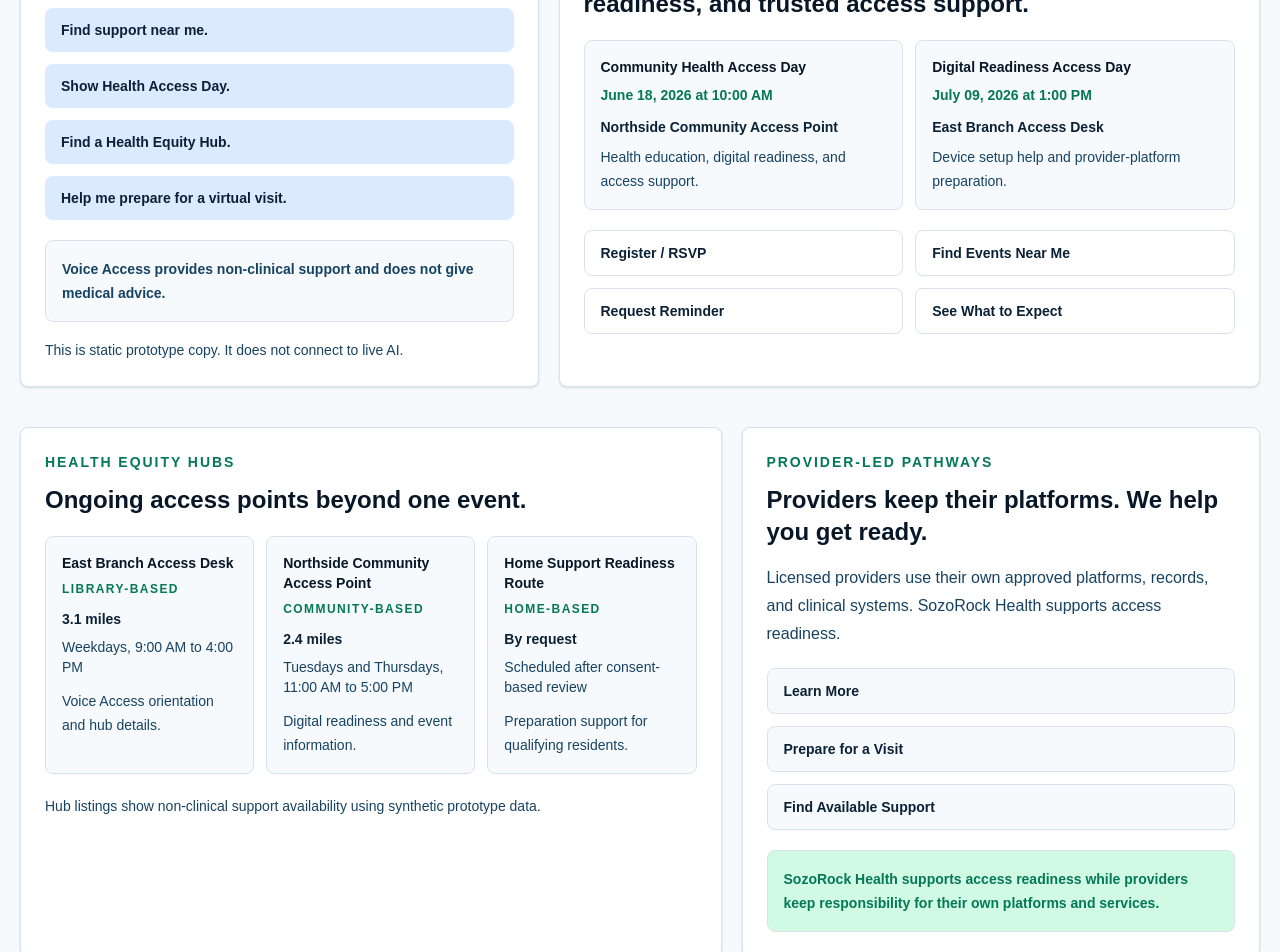
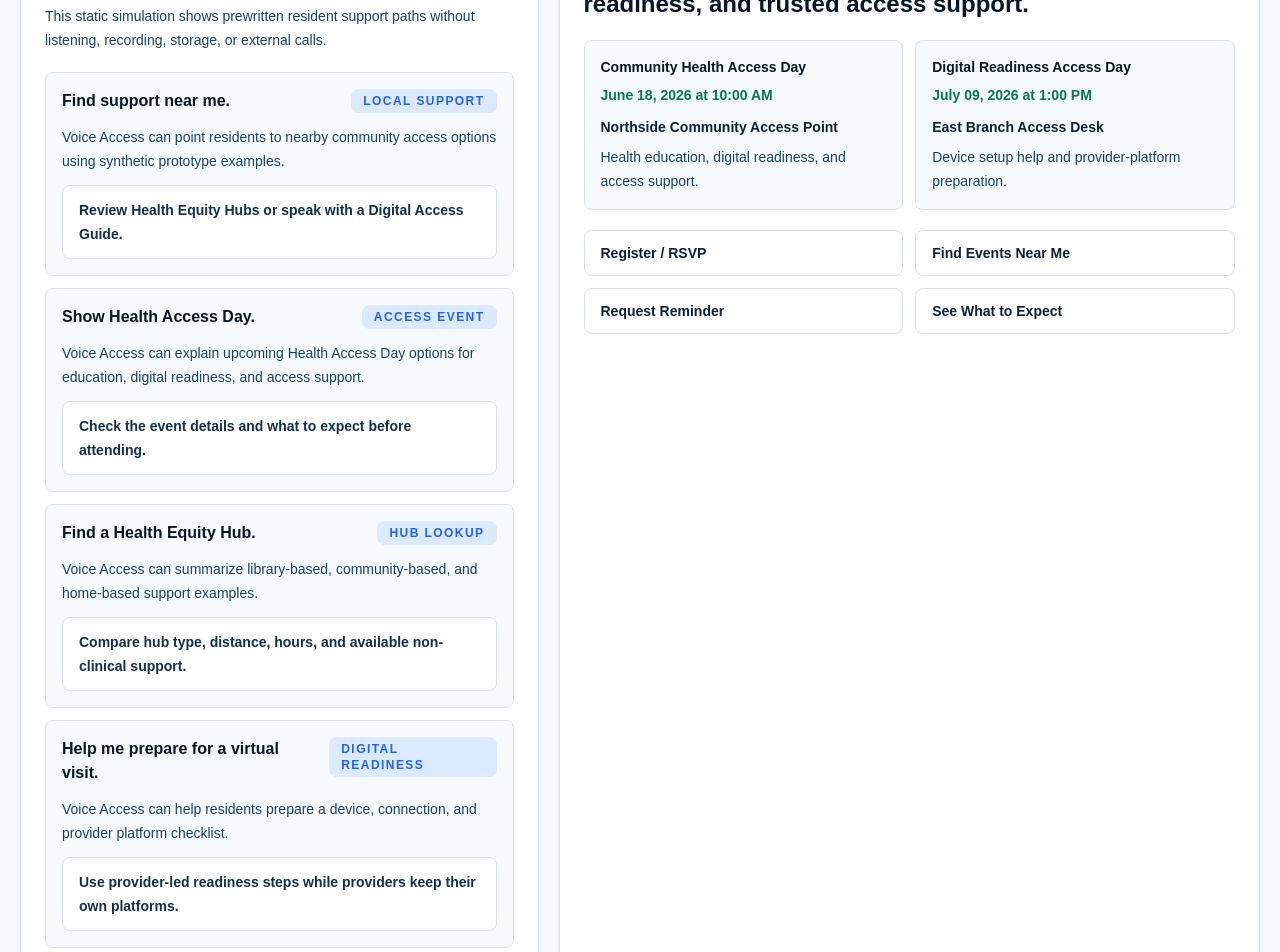
Before and after one commit to drolu-cmyk/health-sozorock, a Next.js app: page /resident in a window 1280 px wide. Shown: the part 880-1832 px from the top of the page. Built offline with nearby package versions, Linux system fonts and the light colour scheme.

Commit message:
feat: add voice access simulation

```diff
--- a/src/app/resident/page.tsx
+++ b/src/app/resident/page.tsx
@@ -7,8 +7,8 @@ import {
   providerPathwayActions,
   residentAccessActions,
   residentHubExamples,
-  voiceAccessPrompts,
 } from "@/lib/resident-data";
+import { voiceAccessSafetyCopy, voiceAccessSimulationItems } from "@/lib/voice-access-data";
 
 export default function ResidentPage() {
   return (
@@ -83,22 +83,40 @@ export default function ResidentPage() {
           <p className="text-sm font-bold uppercase tracking-[0.14em] text-signal-600">
             Voice Access
           </p>
-          <h2 className="mt-3 text-2xl font-bold text-foundation-950">Speak or tap to find local support.</h2>
-          <div className="mt-5 space-y-3">
-            {voiceAccessPrompts.map((prompt) => (
-              <div
-                className="rounded-lg bg-signal-100 px-4 py-3 text-sm font-semibold text-foundation-900"
-                key={prompt}
-              >
-                {prompt}
+          <h2 className="mt-3 text-2xl font-bold text-foundation-950">
+            Speak or tap to find local support.
+          </h2>
+          <p className="mt-4 text-sm leading-6 text-foundation-700">
+            This static simulation shows prewritten resident support paths without listening,
+            recording, storage, or external calls.
+          </p>
+          <div className="mt-5 grid gap-3">
+            {voiceAccessSimulationItems.map((item) => (
+              <div className="rounded-lg border border-line bg-surface p-4" key={item.prompt}>
+                <div className="flex flex-col gap-3 sm:flex-row sm:items-start sm:justify-between">
+                  <p className="text-base font-bold text-foundation-950">{item.prompt}</p>
+                  <span className="w-fit rounded-lg bg-signal-100 px-3 py-1 text-xs font-bold uppercase tracking-[0.12em] text-signal-600">
+                    {item.category}
+                  </span>
+                </div>
+                <p className="mt-3 text-sm leading-6 text-foundation-700">{item.response}</p>
+                <p className="mt-3 rounded-lg border border-line bg-white px-4 py-3 text-sm font-semibold leading-6 text-foundation-800">
+                  {item.nextStep}
+                </p>
               </div>
             ))}
           </div>
           <p className="mt-5 rounded-lg border border-line bg-surface p-4 text-sm font-semibold leading-6 text-foundation-700">
-            Voice Access provides non-clinical support and does not give medical advice.
+            {voiceAccessSafetyCopy.boundary}
+          </p>
+          <p className="mt-4 rounded-lg border border-line bg-warning-100 p-4 text-sm font-semibold leading-6 text-warning-600">
+            {voiceAccessSafetyCopy.review}
+          </p>
+          <p className="mt-4 rounded-lg border border-line bg-access-100 p-4 text-sm font-semibold leading-6 text-access-700">
+            {brand.trustBoundary}
           </p>
           <p className="mt-4 text-sm leading-6 text-foundation-700">
-            This is static prototype copy. It does not connect to live AI.
+            {voiceAccessSafetyCopy.staticMode}
           </p>
         </article>
 
--- /dev/null
+++ b/src/lib/voice-access-data.ts
@@ -0,0 +1,58 @@
+export type VoiceAccessCategory =
+  | "local support"
+  | "access event"
+  | "hub lookup"
+  | "digital readiness"
+  | "provider-led readiness";
+
+export type VoiceAccessSimulationItem = {
+  prompt: string;
+  category: VoiceAccessCategory;
+  response: string;
+  nextStep: string;
+};
+
+export const voiceAccessSafetyCopy = {
+  boundary: "Voice Access provides non-clinical support and does not give medical advice.",
+  review: "Human review is required before follow-up or operational action.",
+  staticMode:
+    "Static simulation only. No listening, recording, live AI, storage, or external calls.",
+} as const;
+
+export const voiceAccessSimulationItems: VoiceAccessSimulationItem[] = [
+  {
+    prompt: "Find support near me.",
+    category: "local support",
+    response:
+      "Voice Access can point residents to nearby community access options using synthetic prototype examples.",
+    nextStep: "Review Health Equity Hubs or speak with a Digital Access Guide.",
+  },
+  {
+    prompt: "Show Health Access Day.",
+    category: "access event",
+    response:
+      "Voice Access can explain upcoming Health Access Day options for education, digital readiness, and access support.",
+    nextStep: "Check the event details and what to expect before attending.",
+  },
+  {
+    prompt: "Find a Health Equity Hub.",
+    category: "hub lookup",
+    response:
+      "Voice Access can summarize library-based, community-based, and home-based support examples.",
+    nextStep: "Compare hub type, distance, hours, and available non-clinical support.",
+  },
+  {
+    prompt: "Help me prepare for a virtual visit.",
+    category: "digital readiness",
+    response:
+      "Voice Access can help residents prepare a device, connection, and provider platform checklist.",
+    nextStep: "Use provider-led readiness steps while providers keep their own platforms.",
+  },
+  {
+    prompt: "How do provider-led pathways work?",
+    category: "provider-led readiness",
+    response:
+      "Voice Access can explain that SozoRock Health supports access readiness while providers remain responsible for their own services.",
+    nextStep: "Review provider-led pathway information before using a provider platform.",
+  },
+] as const;
```
